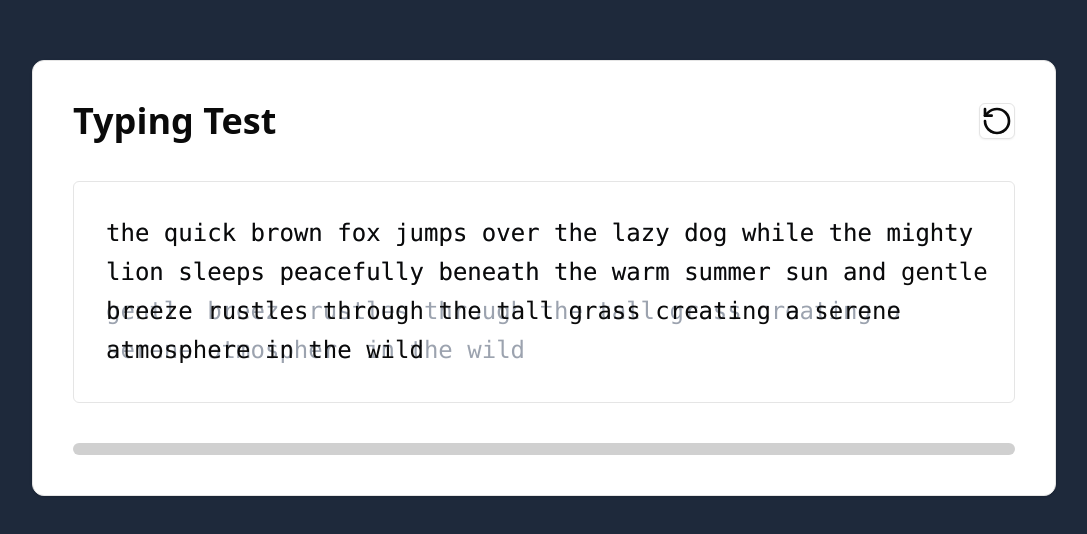
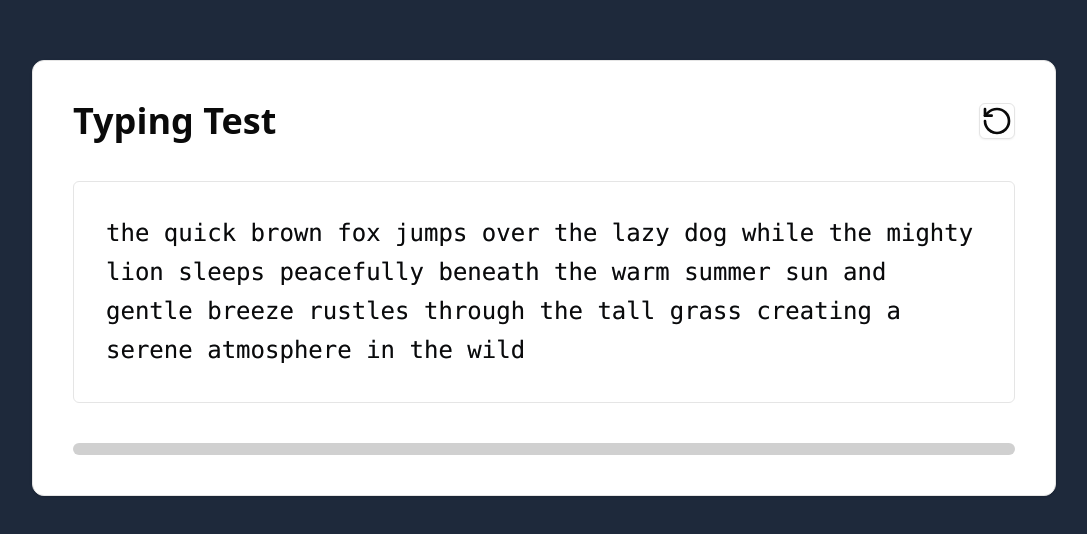
Before and after one commit to Sanidhya3101/productivity-tracker, a Next.js app: page /typing-test in a window 1280 px wide. Shown: the part 122-656 px from the top of the page, without its empty margins (96-1183 px from the left). Built offline with nearby package versions, Linux system fonts and the light colour scheme.

Commit message:
typing test overlay fix

```diff
--- a/src/pages/typing-test.js
+++ b/src/pages/typing-test.js
@@ -131,7 +131,8 @@ export default function TypingTest({ onTaskComplete }) {
           </div>
           {/* User Input Overlay */}
           {/* <div className="absolute top-8 left-8 right-8 bottom-8 font-mono text-2xl whitespace-pre-wrap break-words pointer-events-none leading-relaxed"> */}
-          <div className="absolute top-8 left-8 font-mono text-2xl whitespace-pre-wrap break-words pointer-events-none leading-relaxed">
+          {/* <div className="absolute top-8 left-8 font-mono text-2xl whitespace-pre-wrap break-words pointer-events-none leading-relaxed"> */}
+          <div className="absolute inset-0 p-8 font-mono text-2xl whitespace-pre-wrap break-words pointer-events-none leading-relaxed">
             {[...text].map((expectedChar, i) => {
               const char = input[i];
               let className = "";
```
